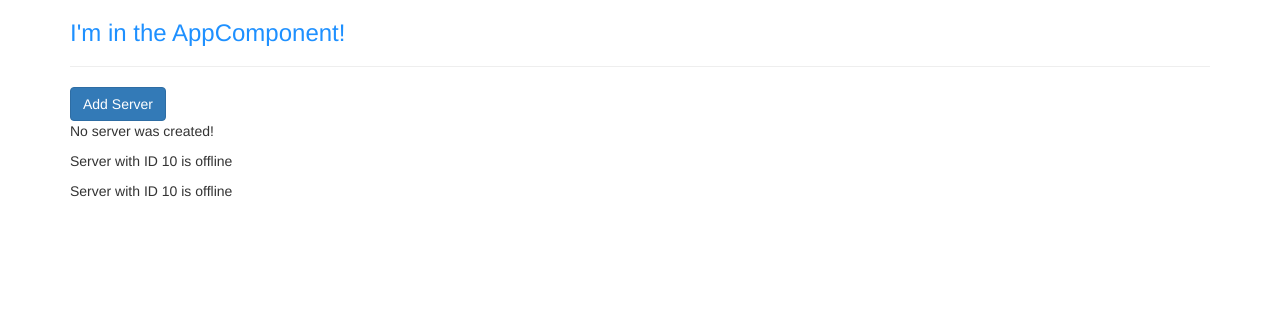
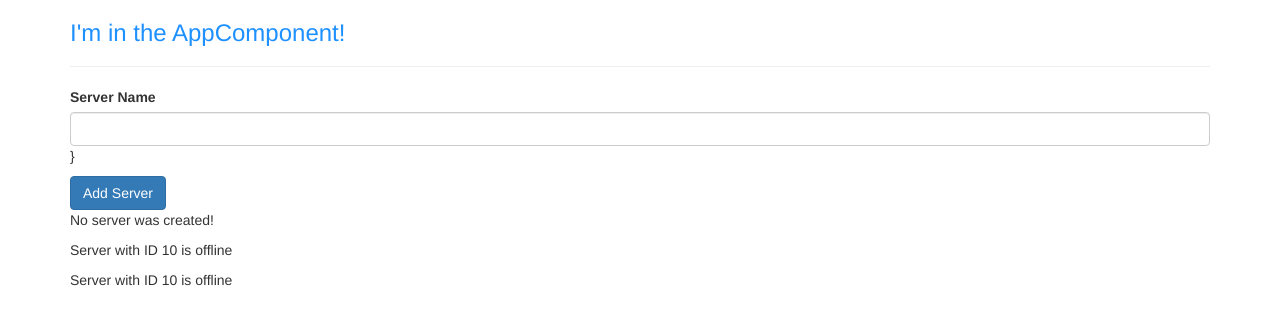
Before and after one commit to chucknezi/angular-the-complete, an Angular app in the folder basics-components/: page / in a window 1280 px wide. Shown: the top 324 px of the page. Built offline with nearby package versions, Linux system fonts and the light colour scheme.

Commit message:
passing and using data with event binding

```diff
--- a/basics-components/src/app/servers/servers.component.html
+++ b/basics-components/src/app/servers/servers.component.html
@@ -1,3 +1,10 @@
+<label>Server Name</label>
+<input
+  type="text"
+  class="form-control"
+  (input)="onUpdateServerName($event)"
+  >
+  <p> {{ serverName }}}</p>
 <button class="btn btn-primary"
 [disabled]="!allowNewServer"
 (click)="onCreateServer()"
--- a/basics-components/src/app/servers/servers.component.ts
+++ b/basics-components/src/app/servers/servers.component.ts
@@ -15,6 +15,7 @@
 
   allowNewServer = false;
   serverCreationStatus = 'No server was created!';
+  serverName = '';
 
 
 
@@ -28,7 +29,11 @@
   }
 
   onCreateServer(){
-    this.serverCreationStatus = 'Server was created!'
+    this.serverCreationStatus = 'Server was created!';
+  }
+
+  onUpdateServerName(event: any) {
+    this.serverName  = (<HTMLInputElement>event.target).value;
   }
 
 }
```
